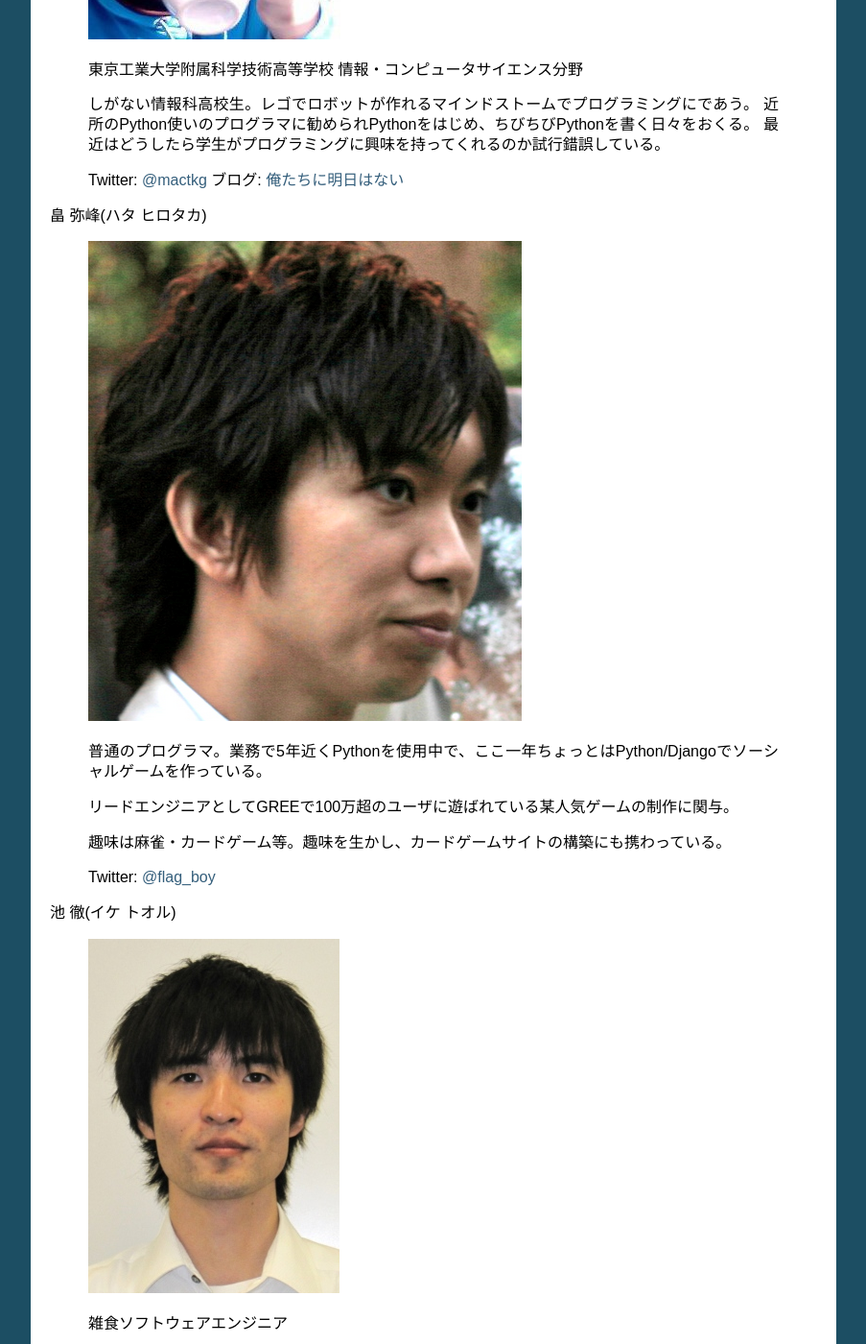
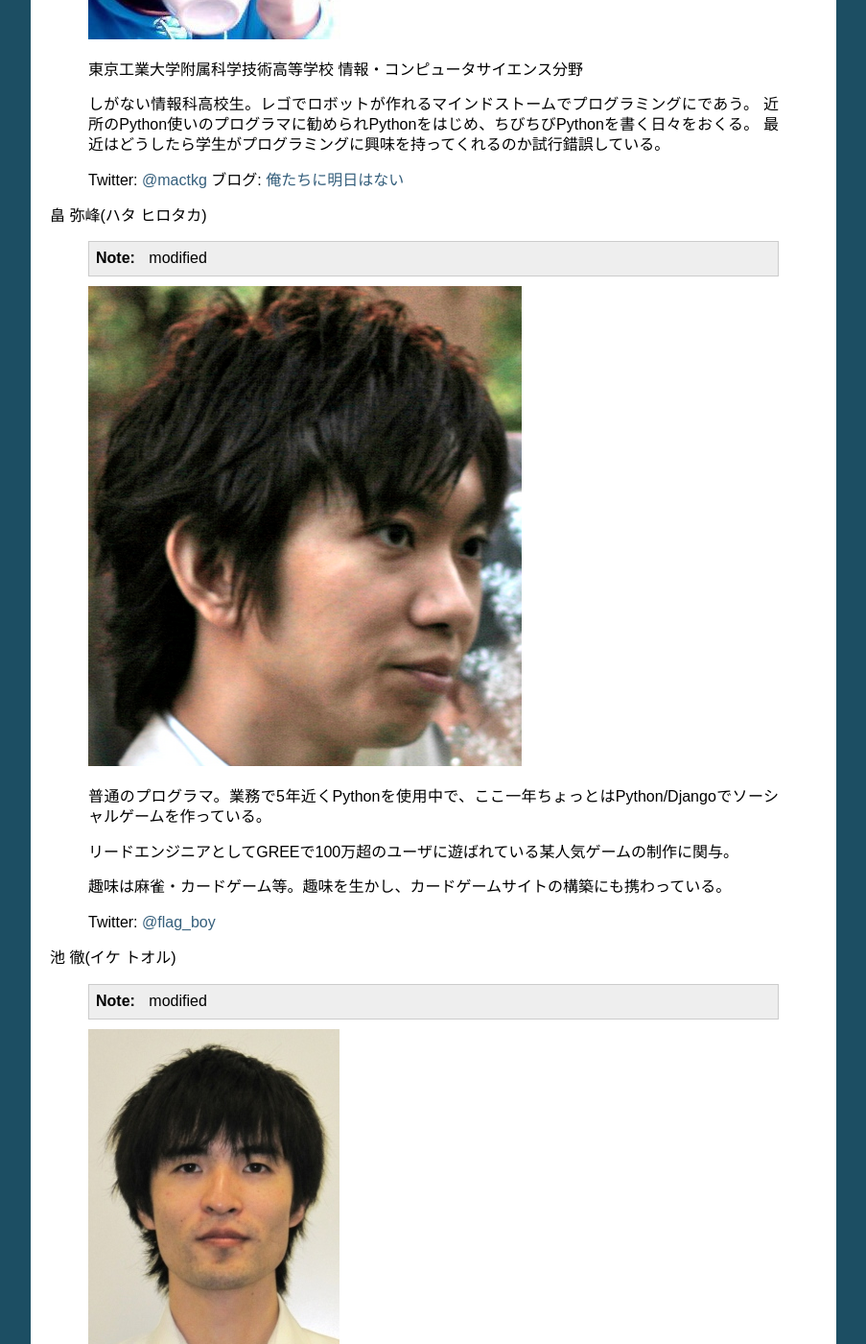
Before and after one commit to michilu/pyconjp-management-side-report, a Sphinx documentation site: the page built from sphinx/authors.rst, in a window 1280 px wide and 1400 px high, scrolled down 3753 px. Shown: the whole window at 96% size, without its empty margins (198-1101 px from the left). Built offline with Sphinx 7.4.7, drawn with Linux system fonts in a browser that asks for light colours.

Commit message:
fix filename case

```diff
--- a/sphinx/authors.rst
+++ b/sphinx/authors.rst
@@ -83,6 +83,10 @@
 
 畠 弥峰(ハタ ヒロタカ)
 
+   .. note::
+
+       modified
+
    .. image:: /_static/flagboy.png
 
    普通のプログラマ。業務で5年近くPythonを使用中で、ここ一年ちょっとはPython/Djangoでソーシャルゲームを作っている。
@@ -94,6 +98,10 @@
    Twitter: `@flag_boy <https://twitter.com/#!/flag_boy>`_
 
 池 徹(イケ トオル)
+
+   .. note::
+
+       modified
 
    .. image:: /_static/rokujyouhitoma.jpg
 
--- a/sphinx/report_hara.rst
+++ b/sphinx/report_hara.rst
@@ -278,7 +278,7 @@
 PyCon JP 2011 Party
 ===================
 
-.. figure:: /_static/h_party.JPG
+.. figure:: /_static/h_party.jpg
    :scale: 50%
 
    Partyの様子
```
